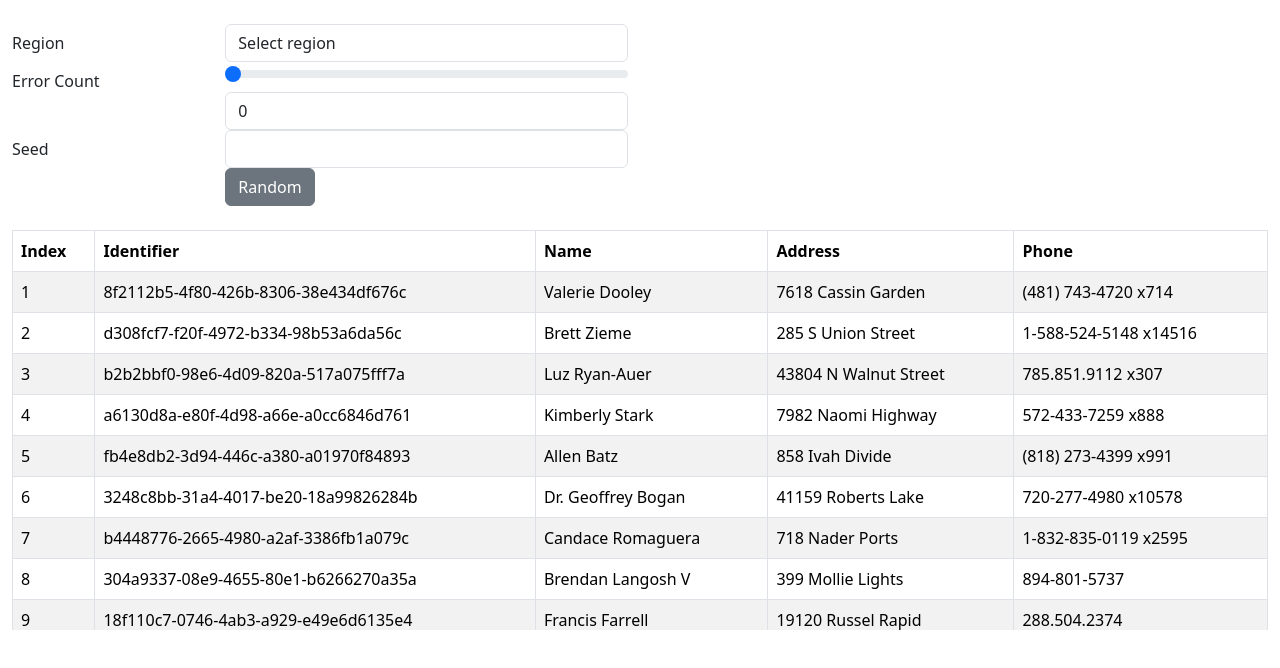
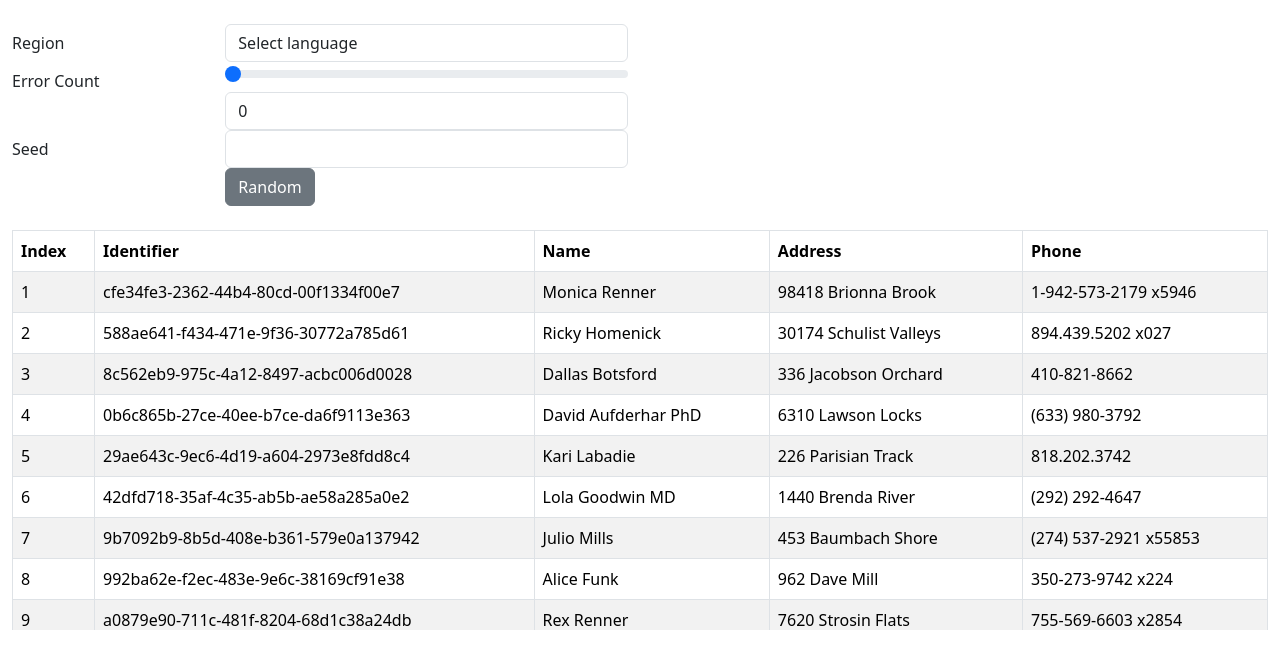
Before and after one commit to courses-yemelianau/fake-user-data, a React (Create React App) app: page / in a window 1280 px wide. Shown: the top 668 px of the page. Built offline with nearby package versions, Linux system fonts and the light colour scheme.

Commit message:
✨ feat(FakeDataGenerator.tsx): add support for generating fake data in different languages based on selected region

```diff
--- a/src/components/FakeDataGenerator.tsx
+++ b/src/components/FakeDataGenerator.tsx
@@ -1,6 +1,16 @@
 import React, { useState, useEffect, useCallback } from 'react';
 import { Container, Row, Col, Table, Form, Button } from 'react-bootstrap';
-import { faker } from '@faker-js/faker';
+// import { faker } from '@faker-js/faker';
+import { faker } from '@faker-js/faker/locale/en';
+import { faker as ruFaker } from '@faker-js/faker/locale/ru';
+import { faker as ukFaker } from '@faker-js/faker/locale/uk';
+
+const regionLanguageMap: { [key: string]: any } = {
+    '': faker,
+    USA: faker,
+    Russia: ruFaker,
+    Ukraine: ukFaker
+};
 
 interface UserData {
     index: number;
@@ -23,11 +33,12 @@ const App: React.FC<AppProps> = () => {
     const generateData = useCallback(() => {
         setIsLoading(true);
         setTimeout(() => {
+            const languageModule = regionLanguageMap[region];
             const data: UserData[] = Array.from({ length: 20 }, (_, index) => {
-                const identifier = generateRandomIdentifier();
-                const name = generateRandomName();
-                const address = generateRandomAddress();
-                const phone = generateRandomPhone();
+                const identifier = generateRandomIdentifier(languageModule);
+                const name = generateRandomName(languageModule);
+                const address = generateRandomAddress(languageModule);
+                const phone = generateRandomPhone(languageModule);
 
                 return { index: index + 1, identifier, name, address, phone };
             });
@@ -35,7 +46,7 @@ const App: React.FC<AppProps> = () => {
             setIsLoading(false);
             setUserData(data);
         }, 500);
-    }, []);
+    }, [region]);
 
     useEffect(() => {
         // Fetch initial data
@@ -47,20 +58,20 @@ const App: React.FC<AppProps> = () => {
         generateData();
     }, [region, errorCount, seed, generateData]);
 
-    const generateRandomIdentifier = (): string => {
-        return faker.string.uuid();
+    const generateRandomIdentifier = (fakerModule: any): string => {
+        return fakerModule.string.uuid();
     };
 
-    const generateRandomName = (): string => {
-        return faker.person.fullName();
+    const generateRandomName = (fakerModule: any): string => {
+        return fakerModule.person.fullName();
     };
 
-    const generateRandomAddress = (): string => {
-        return faker.location.streetAddress();
+    const generateRandomAddress = (fakerModule: any): string => {
+        return fakerModule.location.streetAddress();
     };
 
-    const generateRandomPhone = (): string => {
-        return faker.phone.number();
+    const generateRandomPhone = (fakerModule: any): string => {
+        return fakerModule.phone.number();
     };
 
     const handleScroll = (e: React.UIEvent<HTMLDivElement>) => {
@@ -77,19 +88,17 @@ const App: React.FC<AppProps> = () => {
         // Simulate API call to load more data
         // Replace this with your actual data loading logic
         setTimeout(() => {
-            const newData: UserData[] = [];
+            const languageModule = regionLanguageMap[region];
             const startIndex = userData.length + 1;
+            const newData: UserData[] = Array.from({ length: 10 }, (_, index) => {
+                const i = startIndex + index;
+                const identifier = generateRandomIdentifier(languageModule);
+                const name = generateRandomName(languageModule);
+                const address = generateRandomAddress(languageModule);
+                const phone = generateRandomPhone(languageModule);
 
-            // Generate 10 more records
-            for (let i = startIndex; i <= startIndex + 10; i++) {
-                const index = i;
-                const identifier = generateRandomIdentifier();
-                const name = generateRandomName();
-                const address = generateRandomAddress();
-                const phone = generateRandomPhone();
-
-                newData.push({ index, identifier, name, address, phone });
-            }
+                return { index: i, identifier, name, address, phone };
+            });
 
             setIsLoading(false);
             setUserData((prevData) => [...prevData, ...newData]);
@@ -123,11 +132,10 @@ const App: React.FC<AppProps> = () => {
                             </Form.Label>
                             <Col sm={4}>
                                 <Form.Control as="select" value={region} onChange={handleRegionChange}>
-                                    <option value="">Select region</option>
-                                    <option value="Poland">Poland</option>
-                                    <option value="USA">USA</option>
-                                    <option value="Georgia">Georgia</option>
-                                    {/* Add more regions */}
+                                    <option value="">Select language</option>
+                                    <option value="USA">English</option>
+                                    <option value="Russia">Russian</option>
+                                    <option value="Ukraine">Ukrainian</option>
                                 </Form.Control>
                             </Col>
                         </Form.Group>
```
